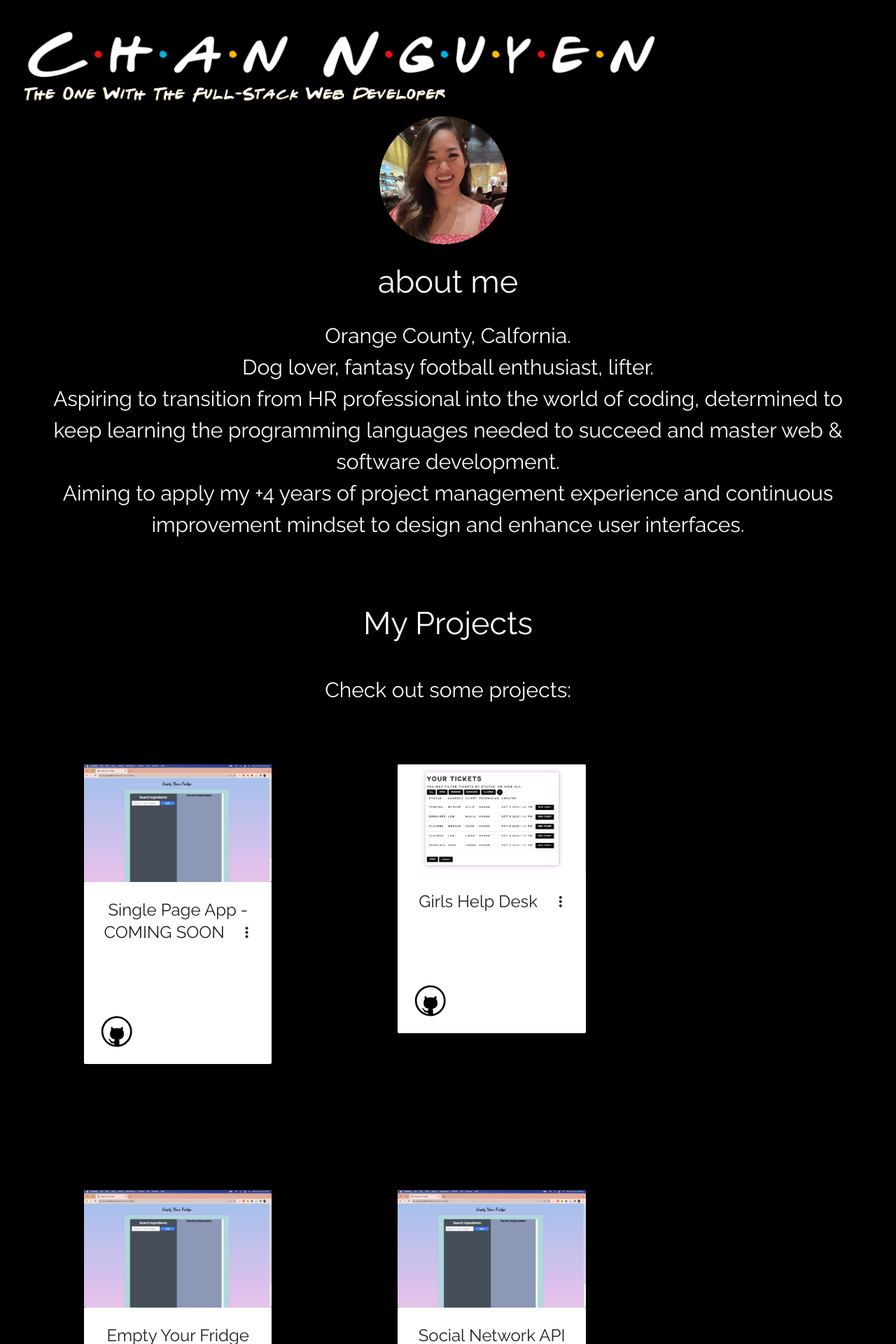
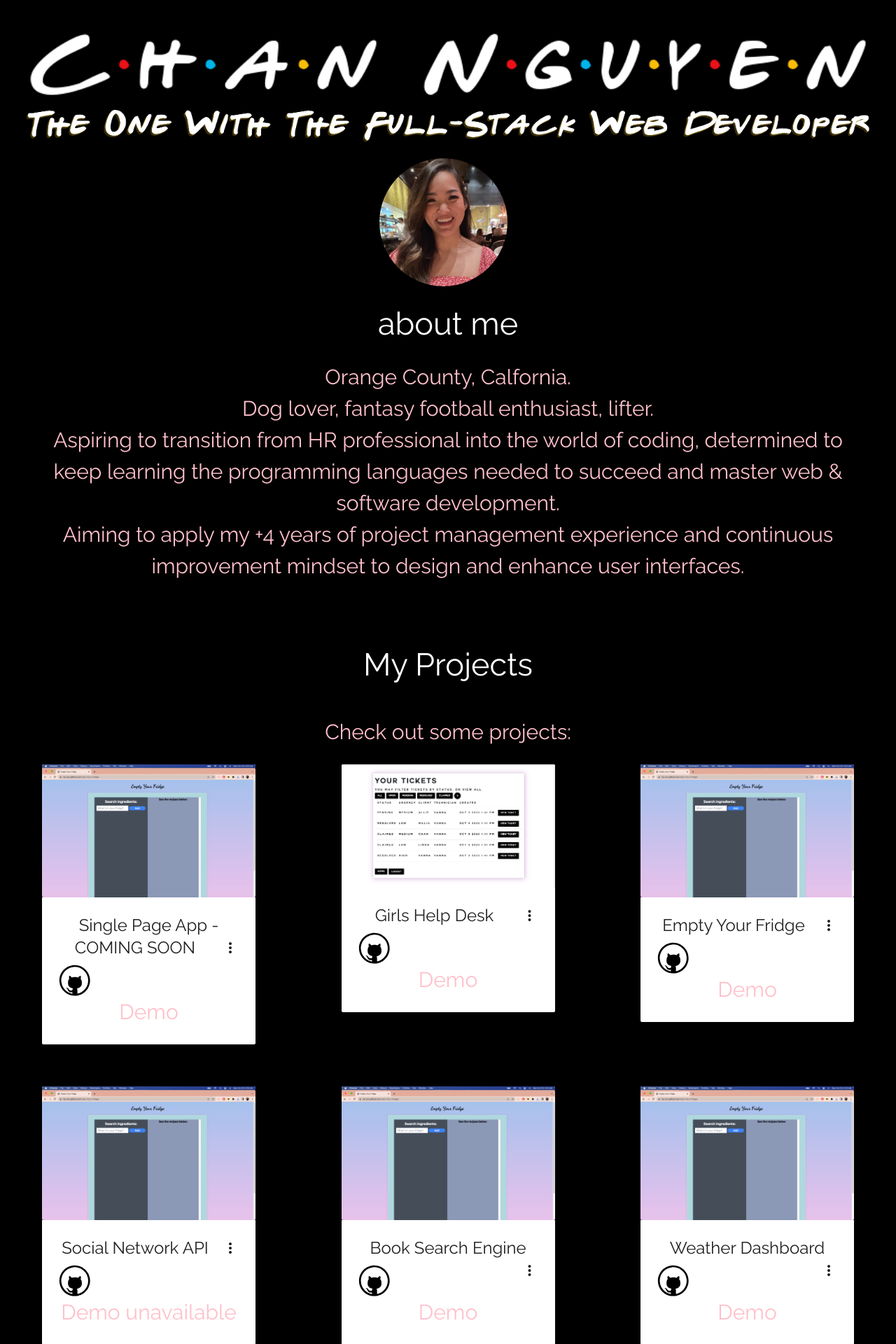
Before and after one commit to codeandlift706/React-Portfolio, a React (Vite) app in the folder Portfolio/: page / in a window 1280 px wide. Shown: the part 220-2140 px from the top of the page at 70% size. Built offline with nearby package versions, Linux system fonts and the light colour scheme.

Commit message:
adjusted sizing and flex properties of card and heading

```diff
--- a/Portfolio/src/App.jsx
+++ b/Portfolio/src/App.jsx
@@ -1,6 +1,3 @@
-// import { useState } from 'react';
-// import reactLogo from './assets/react.svg';
-// import viteLogo from '/vite.svg';
 import './App.css';
 import Header from './components/Header';
 import Project from './components/Project';
@@ -25,8 +22,7 @@ export default function App() {
     );
 
 
-    // const [count, setCount] = useState(0)
-  // return (
+
   //   <>
   //     <div>
   //       <a href="https://vitejs.dev" target="_blank">
--- a/Portfolio/src/components/About.jsx
+++ b/Portfolio/src/components/About.jsx
@@ -2,10 +2,8 @@
 const styles = {
     card: {
         margin: 20,
-        // background: '#e8eaf6',
     },
     heading: {
-        // background: '#3f51b5',
         minHeight: 50,
         pneHeight: 3.5,
         fontSize: '3rem',
--- a/Portfolio/src/components/Header.jsx
+++ b/Portfolio/src/components/Header.jsx
@@ -20,12 +20,12 @@ const styles = {
         justifyContent: 'center',
     },
     size: {
-        height: '75%',
-        width: '75%',
+        height: '100%',
+        width: '100%',
     },
     subsize: {
-        height: '50%',
-        width: '50%',
+        height: '100%',
+        width: '100%',
     }
 };
 
@@ -34,12 +34,12 @@ const styles = {
 function Header() {
     return (
         <header className="homeTitle">
-<div>
-            <img src={nameTitle} style={styles.size} alt="header title"/>
-            <img src={subTitle} style={styles.subsize} alt="header subtitle" className="subHeading"/>
-            <img src={portfolioPic} alt="picture" className="portfolioPic"/>
+            <div className="bothTitles">
+                <img src={nameTitle} style={styles.size} alt="header title" />
+                <img src={subTitle} style={styles.subsize} alt="header subtitle" className="subHeading" />
+                <img src={portfolioPic} alt="picture" className="portfolioPic" />
 
-</div>
+            </div>
 
         </header>
     );
--- a/Portfolio/src/components/Project.jsx
+++ b/Portfolio/src/components/Project.jsx
@@ -7,7 +7,7 @@ import fridge from '../assets/Fridge.png'
 
 const styles = {
     card: {
-        margin: 20,
+        margin: '15rem',
         background: '#e8eaf6',
     },
     heading: {
@@ -22,8 +22,9 @@ const styles = {
     //     padding: 5,
     // },
     size: {
-        height: '30%',
-        width: '22%'
+        margin: '2rem',
+        height: '20%',
+        width: '25%',
     }
 };
 
@@ -33,28 +34,31 @@ function Project() {
         <h2 style={styles.heading}>My Projects</h2>
         <h3>Check out some projects:</h3>
             <div class="projectContainer">
+
                 <div class="card" style={styles.size}>
                     <div class="card-image waves-effect waves-block waves-light">
                         <img class="activator" src={fridge} />
                     </div>
                     <div class="card-content">
                         <span class="card-title activator grey-text text-darken-4">Single Page App - COMING SOON<i class="material-icons right">more_vert</i></span>
-                        <p><a href="#">GitHub</a></p><p><a href="#">Demo</a></p>
                         <img src="../../githubicon.svg" href="#" className="icon hover:animate-pulse" alt="Github logo icon"></img>
+                        <p><a href="#">Demo</a></p>
                     </div>
                     <div class="card-reveal">
                         <span class="card-title grey-text text-darken-4">Single Page App - COMING SOON<i class="material-icons right">close</i></span>
                         <p>Here is some more information about this product that is only revealed once clicked on.</p>
                     </div>
                 </div>
+
+
                 <div class="card" style={styles.size}>
                     <div class="card-image waves-effect waves-block waves-light">
                         <img class="activator" src={girlsHelpDesk} />
                     </div>
                     <div class="card-content">
                         <span class="card-title activator grey-text text-darken-4">Girls Help Desk<i class="material-icons right">more_vert</i></span>
-                        <p><a href="https://github.com/Vannasaur/girls-help-desk">GitHub</a></p><p><a href="https://github.com/Vannasaur/girls-help-desk">Demo</a></p>
-                        <img src="../../githubicon.svg" href="https://github.com/Vannasaur/girls-help-desk" className="icon hover:animate-pulse" alt="Github logo icon"></img>
+                        <a href="https://github.com/Vannasaur/girls-help-desk" target="_blank"><img src="../../githubicon.svg" className="icon hover:animate-pulse" alt="Github logo" /></a>
+                        <p><a href="https://github.com/Vannasaur/girls-help-desk">Demo</a></p>
 
                     </div>
                     <div class="card-reveal">
@@ -62,58 +66,73 @@ function Project() {
                         <p>Create a full-stack application using Node.js & Express.js to create a RESTful API, Handlebars.js as the templating engine, and MySQL & the Sequelize ORM for the database.</p>
                     </div>
                 </div>
+
+
                 <div class="card" style={styles.size}>
                     <div class="card-image waves-effect waves-block waves-light">
                         <img class="activator" src={fridge} />
                     </div>
                     <div class="card-content">
                         <span class="card-title activator grey-text text-darken-4">Empty Your Fridge<i class="material-icons right">more_vert</i></span>
-                        <p><a href="https://github.com/MJ-AZN/Empty-Your-Fridge">GitHub</a></p><p><a href="https://github.com/MJ-AZN/Empty-Your-Fridge">Demo</a></p>
+                        <p><a href="https://github.com/MJ-AZN/Empty-Your-Fridge" target="_blank"><img src="../../githubicon.svg" className="icon hover:animate-pulse" alt="Github logo" /></a></p>
+                        <p><a href="https://github.com/MJ-AZN/Empty-Your-Fridge">Demo</a></p>
                     </div>
                     <div class="card-reveal">
                         <span class="card-title grey-text text-darken-4">Empty Your Fridge<i class="material-icons right">close</i></span>
                         <p>Generate recipes and nutritional facts using MealDB API & Edamam Nutritional Data API that features dynamically updated HTML and CSS.</p>
                     </div>
                 </div>
+
+
                 <div class="card" style={styles.size}>
                     <div class="card-image waves-effect waves-block waves-light">
                         <img class="activator" src={fridge} />
                     </div>
                     <div class="card-content">
                         <span class="card-title activator grey-text text-darken-4">Social Network API<i class="material-icons right">more_vert</i></span>
-                        <p><a href="https://github.com/codeandlift706/Social-Network-API">GitHub</a></p><p><a href="#">Demo</a></p>
+                        <p><a href="https://github.com/codeandlift706/Social-Network-API" target="_blank"><img src="../../githubicon.svg" className="icon hover:animate-pulse" alt="Github logo" /></a></p>
+                        <p><a href="#">Demo unavailable</a></p>
                     </div>
                     <div class="card-reveal">
                         <span class="card-title grey-text text-darken-4">Social Network API<i class="material-icons right">close</i></span>
                         <p>Build an API for a social network web application using Express.js for routing, a MongoDB database, and the Mongoose ODM.</p>
                     </div>
                 </div>
+
+
                 <div class="card" style={styles.size}>
                     <div class="card-image waves-effect waves-block waves-light">
                         <img class="activator" src={fridge} />
                     </div>
                     <div class="card-content">
                         <span class="card-title activator grey-text text-darken-4">Book Search Engine<i class="material-icons right">more_vert</i></span>
-                        <p><a href="https://github.com/codeandlift706/Book-Search-Engine">GitHub</a></p><p><a href="#">Demo</a></p>
+                        <p><a href="https://github.com/codeandlift706/Book-Search-Engine" target="_blank"><img src="../../githubicon.svg" className="icon hover:animate-pulse" alt="Github logo" /></a></p>
+                        <p><a href="https://book-search-engine-1lzm.onrender.com/">Demo</a></p>
                     </div>
                     <div class="card-reveal">
                         <span class="card-title grey-text text-darken-4">Book Search Engine<i class="material-icons right">close</i></span>
                         <p>Refactor a Google Books API search engine built with a RESTful API to be a GraphQL API built with Apollo Server using the MERN stack.</p>
                     </div>
                 </div>
+
+
                 <div class="card" style={styles.size}>
                     <div class="card-image waves-effect waves-block waves-light">
                         <img class="activator" src={fridge} />
                     </div>
                     <div class="card-content">
                         <span class="card-title activator grey-text text-darken-4">Weather Dashboard<i class="material-icons right">more_vert</i></span>
-                        <p><a href="https://github.com/codeandlift706/Weather-Dashboard">GitHub</a></p><p><a href="#">Demo</a></p>
+                        <p><a href="https://github.com/codeandlift706/Weather-Dashboard" target="_blank"><img src="../../githubicon.svg" className="icon hover:animate-pulse" alt="Github logo" /></a></p>
+                        <p><a href="https://codeandlift706.github.io/Weather-Dashboard/">Demo</a></p>
+
+
                     </div>
                     <div class="card-reveal">
                         <span class="card-title grey-text text-darken-4">Weather Dashboard<i class="material-icons right">close</i></span>
                         <p>Build a weather forecast dashboard to run in the browser that features dynamically updated HTML and CSS.</p>
                     </div>
                 </div>
+
             </div>
             <p>Insert logos for: HTML, CSS, Materialize, TailWind, Bootstrap, JavaScript, JQuery, Nodejs, Handlebars, NodeJs, MongoDB, MySQL, Mongoose, React, MERN</p>
 
--- a/Portfolio/src/index.css
+++ b/Portfolio/src/index.css
@@ -24,7 +24,23 @@
   flex-direction: column; */
   /* align-items: center; */
   /* font-family: Montserrat; */
-/* } */
+  /* } */
+
+  body {
+    margin: 0;
+    /* display: flex;
+    justify-content: center;
+    place-items: center; */
+    /* min-width: 320px;
+    min-height: 100vh; */
+    /* background-color: #A75D6D; */
+    /* background-color: #231810; */
+    background-color: black;
+    font-family: 'Raleway', sans-serif;
+      color: pink;
+    font-size: 2rem;
+    /* margin-bottom: 30px; */
+  }
 
 .homeTitle {
   display: flex;
@@ -32,6 +48,13 @@
   align-content: center;
   flex-direction: column;
   margin-top: 225px;
+}
+
+.bothTitles {
+  display: flex;
+  justify-content: center;
+  flex-direction: column;
+
 }
 
 .portfolioPic {
@@ -44,12 +67,13 @@
 
 .projectContainer {
   display: flex;
+  justify-content: space-between;
   flex-wrap: wrap;
 }
 
-.card {
-  margin: 6rem;
-}
+/* .card {
+  margin: 2rem;
+} */
 
 /*
 .subHeading {
@@ -67,23 +91,6 @@ a:hover {
   color: #535bf2;
 }
 
-body {
-  margin: 0;
-  /* display: flex;
-  justify-content: center;
-  place-items: center; */
-  min-width: 320px;
-  min-height: 100vh;
-  /* background-color: #A75D6D; */
-  /* background-color: #231810; */
-  background-color: black;
-  font-family: 'Raleway', sans-serif;
-    color: white;
-  font-size: 2rem;
-  /* margin-bottom: 30px; */
-}
-
-
 .nav {
   display: flex;
   position: fixed;
@@ -91,7 +98,6 @@ body {
   width: 100%;
   /* background-color: white; */
 }
-
 
 footer {
   display: flex;
@@ -143,7 +149,6 @@ button:focus-visible {
 }
 
 
-
 @media (prefers-color-scheme: light) {
   :root {
     color: #213547;
@@ -156,3 +161,10 @@ button:focus-visible {
     background-color: #f9f9f9;
   }
 }
+
+
+/* @media all and (max-width: 600px) and (min-width: 100px) {
+  .card {
+    background: #ccc;
+  }
+} */
```
